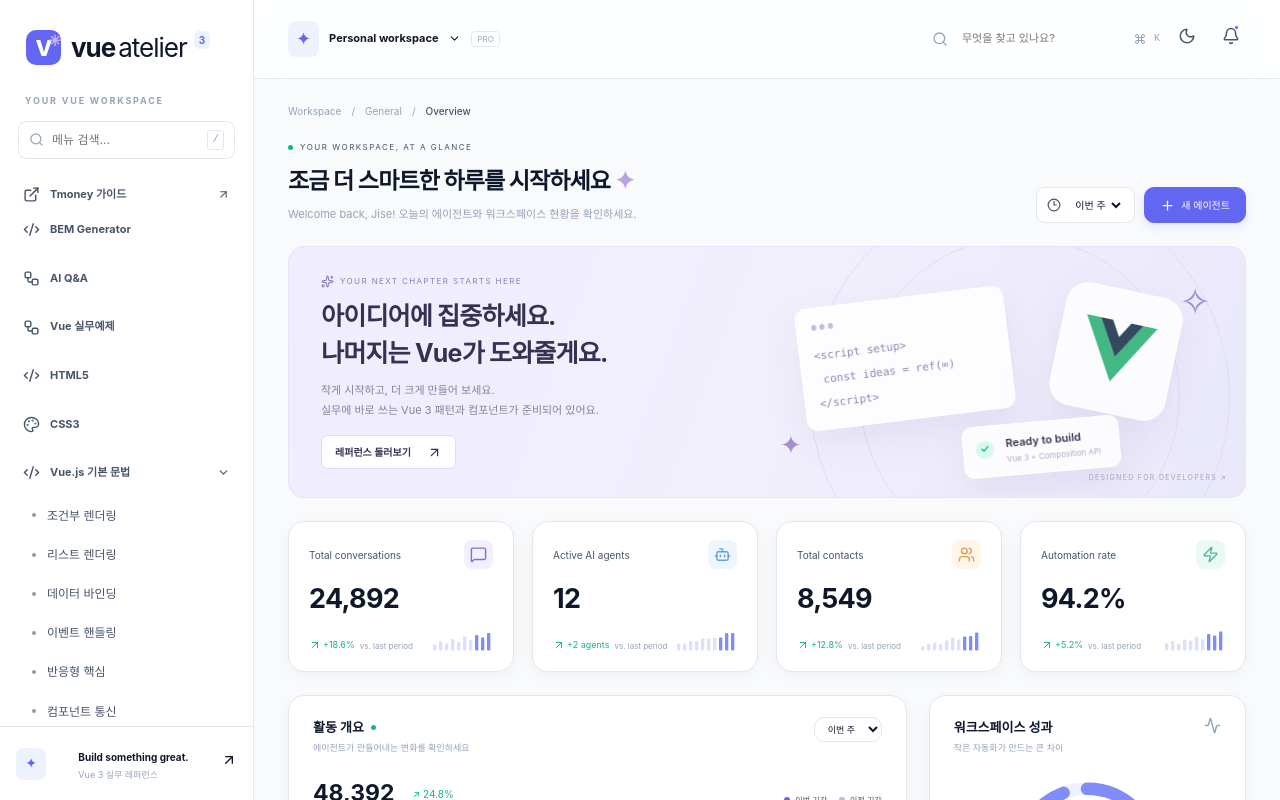
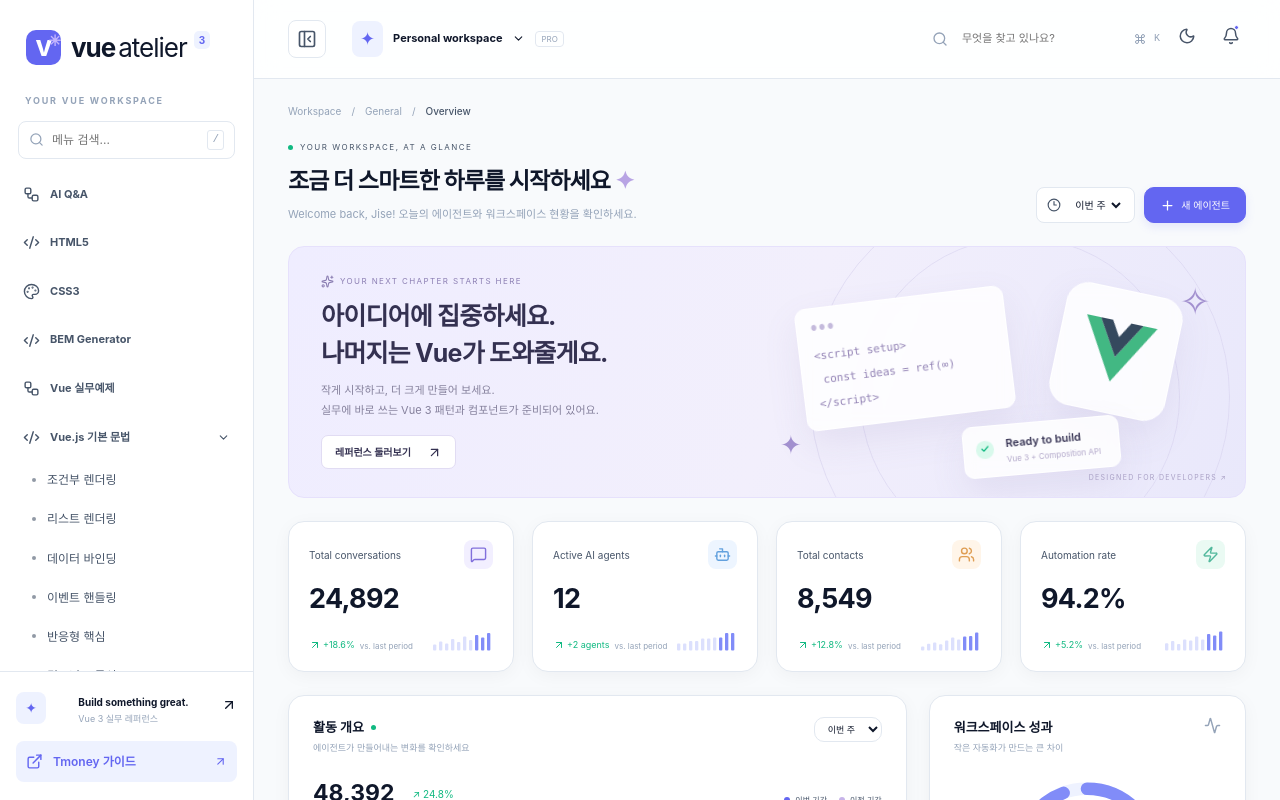
Before and after one commit to parkjise/tmoneygovue-prod, a Vue app: page /dashboard/default in a window 1280 px wide. Shown: the top 800 px of the page. Built offline with nearby package versions, Linux system fonts and the light colour scheme.

Commit message:
Add persistent sidebar toggle and reorder navigation

```diff
--- a/src/components/layout/AppHeader.vue
+++ b/src/components/layout/AppHeader.vue
@@ -1,9 +1,34 @@
 <script setup>
 import { ref, computed } from 'vue';
-import { Search, Moon, Sun, Bell, Menu, ChevronDown, Command } from 'lucide-vue-next';
+import {
+  Search,
+  Moon,
+  Sun,
+  Bell,
+  Menu,
+  PanelLeftClose,
+  PanelLeftOpen,
+  ChevronDown,
+  Command
+} from 'lucide-vue-next';
 import { useTheme } from '@/composables/useTheme';
 import { menuItems } from '@/data/menuData';
+const props = defineProps({
+  mobile: { type: Boolean, default: false },
+  sidebarOpen: { type: Boolean, default: true }
+});
 const emit = defineEmits({ menu: () => true });
+const menuButton = ref(null);
+const menuLabel = computed(() =>
+  props.mobile
+    ? props.sidebarOpen
+      ? '전체 메뉴 닫기'
+      : '전체 메뉴 열기'
+    : props.sidebarOpen
+      ? '사이드바 접기'
+      : '사이드바 펼치기'
+);
+defineExpose({ focusMenu: () => menuButton.value?.focus() });
 const { theme, toggle } = useTheme();
 const query = ref('');
 const notifications = ref(false);
@@ -15,8 +40,18 @@ const results = computed(() =>
 </script>
 <template>
   <header class="app-header">
-    <button class="app-header__menu" aria-label="전체 메뉴 열기" @click="emit('menu')">
-      <Menu :size="20" />
+    <button
+      ref="menuButton"
+      class="app-header__menu"
+      :aria-label="menuLabel"
+      :title="menuLabel"
+      :aria-expanded="sidebarOpen"
+      aria-controls="app-sidebar"
+      @click="emit('menu')"
+    >
+      <Menu v-if="mobile" :size="20" />
+      <PanelLeftClose v-else-if="sidebarOpen" :size="20" />
+      <PanelLeftOpen v-else :size="20" />
     </button>
     <section class="app-header__workspace">
       <span class="app-header__workspace-icon">✦</span>
@@ -166,7 +201,16 @@ const results = computed(() =>
     }
   }
   &__menu {
-    display: none;
+    display: flex;
+    align-items: center;
+    justify-content: center;
+    flex-shrink: 0;
+    margin-right: 14px;
+    padding: 8px;
+    border: 1px solid var(--border);
+    border-radius: 8px;
+    background: var(--surface);
+    color: var(--muted);
   }
   &__notification {
     @include card-surface;
@@ -194,6 +238,7 @@ const results = computed(() =>
     &__menu {
       display: flex;
       padding: 5px;
+      margin-right: 0;
     }
     &__workspace {
       font-size: 10px;
--- a/src/components/layout/AppSidebar.vue
+++ b/src/components/layout/AppSidebar.vue
@@ -16,7 +16,10 @@ import {
   ArrowUpRight
 } from 'lucide-vue-next';
 import { menuGroups, sidebarLinks } from '@/data/menuData';
-const props = defineProps({ open: { type: Boolean, default: false } });
+const props = defineProps({
+  open: { type: Boolean, default: false },
+  visible: { type: Boolean, default: true }
+});
 const emit = defineEmits({ close: () => true });
 const route = useRoute();
 const query = ref('');
@@ -58,7 +61,13 @@ function toggle(title) {
 }
 </script>
 <template>
-  <aside class="app-sidebar" :class="{ 'app-sidebar--open': props.open }">
+  <aside
+    id="app-sidebar"
+    class="app-sidebar"
+    :class="{ 'app-sidebar--open': props.open, 'app-sidebar--hidden': !props.visible }"
+    :inert="!props.visible"
+    :aria-hidden="!props.visible"
+  >
     <RouterLink to="/" class="app-sidebar__brand" @click="emit('close')">
       <span class="app-sidebar__logo">
         v
@@ -78,20 +87,6 @@ function toggle(title) {
       <kbd>/</kbd>
     </label>
     <nav class="app-sidebar__nav" aria-label="전체 메뉴">
-      <a
-        v-for="item in externalLinks"
-        :key="item.href"
-        :href="item.href"
-        class="app-sidebar__category app-sidebar__category--direct"
-        target="_blank"
-        rel="noopener noreferrer"
-        :aria-label="item.title + ' (새 창)'"
-        @click="emit('close')"
-      >
-        <ExternalLink :size="17" />
-        <span>{{ item.title }}</span>
-        <ArrowUpRight :size="13" />
-      </a>
       <section v-for="group in groups" :key="group.title" class="app-sidebar__group">
         <RouterLink
           v-if="group.direct"
@@ -127,6 +122,7 @@ function toggle(title) {
       </p>
     </nav>
     <footer class="app-sidebar__footer">
+      <div class="app-sidebar__footer-info">
         <span class="app-sidebar__version">✦</span>
         <section>
           <strong>Build something great.</strong>
@@ -135,6 +131,21 @@ function toggle(title) {
         <RouterLink to="/vue-syntax/conditional" aria-label="가이드 시작">
           <ArrowUpRight :size="16" />
         </RouterLink>
+      </div>
+      <a
+        v-for="item in externalLinks"
+        :key="item.href"
+        :href="item.href"
+        class="app-sidebar__external"
+        target="_blank"
+        rel="noopener noreferrer"
+        :aria-label="item.title + ' (새 창)'"
+        @click="emit('close')"
+      >
+        <ExternalLink :size="17" />
+        <span>{{ item.title }}</span>
+        <ArrowUpRight :size="13" />
+      </a>
     </footer>
   </aside>
 </template>
@@ -149,6 +160,14 @@ function toggle(title) {
   z-index: 50;
   display: flex;
   flex-direction: column;
+  transition:
+    transform 0.2s ease,
+    visibility 0.2s;
+  &--hidden {
+    transform: translateX(-100%);
+    visibility: hidden;
+    pointer-events: none;
+  }
   &__brand {
     display: flex;
     align-items: center;
@@ -223,6 +242,7 @@ function toggle(title) {
     @include custom-scrollbar;
     overflow: auto;
     flex: 1;
+    min-height: 0;
     padding: 0 13px;
   }
   &__group {
@@ -291,7 +311,9 @@ function toggle(title) {
     opacity: 0.6;
   }
   &__footer {
-    @include flex-between;
+    flex-shrink: 0;
+    display: grid;
+    gap: 14px;
     padding: 18px 16px;
     border-top: 1px solid var(--border);
     strong {
@@ -300,6 +322,27 @@ function toggle(title) {
     p {
       font-size: 9px;
       color: var(--caption);
+    }
+  }
+  &__footer-info {
+    @include flex-between;
+  }
+  &__external {
+    @include focus-ring;
+    display: flex;
+    align-items: center;
+    gap: 10px;
+    padding: 11px 10px;
+    font-size: 12px;
+    font-weight: 600;
+    border-radius: 8px;
+    color: var(--primary);
+    background: var(--soft);
+    span {
+      flex: 1;
+    }
+    &:hover {
+      background: var(--canvas);
     }
   }
   &__version {
@@ -317,9 +360,10 @@ function toggle(title) {
     padding: 16px;
     color: var(--muted);
   }
+  @media (prefers-reduced-motion: reduce) {
+    transition: none;
+  }
   @include responsive(mobile) {
-    transform: translateX(-100%);
-    transition: transform 0.2s;
     &--open {
       transform: translateX(0);
     }
--- a/src/data/menuData.js
+++ b/src/data/menuData.js
@@ -6,23 +6,6 @@ export const sidebarLinks = [
 ];
 
 export const menuGroups = [
-  {
-    title: 'BEM Generator',
-    icon: 'CodeXml',
-    direct: true,
-    children: [
-      {
-        path: '/tools/bem-generator',
-        title: 'BEM Generator',
-        description: 'AI 없이 패턴 생성 · Gemini / OpenAI 마크업 분석',
-        pageDescription:
-          '자주 쓰는 UI 패턴을 BEM 코드로 바로 생성하거나, Gemini / OpenAI로 원본 마크업을 분석하세요.',
-        folder: 'tools',
-        slug: 'bem-generator',
-        badge: 'AI API'
-      }
-    ]
-  },
   {
     title: 'AI Q&A',
     icon: 'Workflow',
@@ -36,20 +19,6 @@ export const menuGroups = [
         slug: 'ai-assistant',
         badge: 'AI Chat',
         pageDescription: '궁금한 것을 질문하고, 개인 Gemini / OpenAI API로 대화를 이어가세요.'
-      }
-    ]
-  },
-  {
-    title: 'Vue 실무예제',
-    icon: 'Workflow',
-    direct: true,
-    children: [
-      {
-        path: '/vue-practice/exercises',
-        title: 'Vue 실무예제',
-        description: 'HTML·CSS 문제와 Vue 정답·상세 해설 40종',
-        folder: 'vue-practice',
-        slug: 'exercises'
       }
     ]
   },
@@ -78,6 +47,37 @@ export const menuGroups = [
         description: 'CSS 패턴 48종 · 실무 문제 해결 팁 20종',
         folder: 'css3',
         slug: 'patterns'
+      }
+    ]
+  },
+  {
+    title: 'BEM Generator',
+    icon: 'CodeXml',
+    direct: true,
+    children: [
+      {
+        path: '/tools/bem-generator',
+        title: 'BEM Generator',
+        description: 'AI 없이 패턴 생성 · Gemini / OpenAI 마크업 분석',
+        pageDescription:
+          '자주 쓰는 UI 패턴을 BEM 코드로 바로 생성하거나, Gemini / OpenAI로 원본 마크업을 분석하세요.',
+        folder: 'tools',
+        slug: 'bem-generator',
+        badge: 'AI API'
+      }
+    ]
+  },
+  {
+    title: 'Vue 실무예제',
+    icon: 'Workflow',
+    direct: true,
+    children: [
+      {
+        path: '/vue-practice/exercises',
+        title: 'Vue 실무예제',
+        description: 'HTML·CSS 문제와 Vue 정답·상세 해설 40종',
+        folder: 'vue-practice',
+        slug: 'exercises'
       }
     ]
   },
--- a/src/layouts/DefaultLayout.vue
+++ b/src/layouts/DefaultLayout.vue
@@ -1,10 +1,53 @@
 <script setup>
-import { ref, watch } from 'vue';
+import { ref, computed, watch, onMounted, onUnmounted } from 'vue';
 import { useRoute } from 'vue-router';
 import AppSidebar from '@/components/layout/AppSidebar.vue';
 import AppHeader from '@/components/layout/AppHeader.vue';
 import AppBreadcrumb from '@/components/layout/AppBreadcrumb.vue';
 const menu = ref(false);
+const mobileQuery = window.matchMedia('(max-width: 760px)');
+const mobile = ref(mobileQuery.matches);
+const header = ref(null);
+let storedCollapsed = false;
+try {
+  storedCollapsed = localStorage.getItem('atelier-sidebar-collapsed') === 'true';
+} catch {
+  /* Use the default when storage is unavailable. */
+}
+const sidebarCollapsed = ref(storedCollapsed);
+const sidebarVisible = computed(() => (mobile.value ? menu.value : !sidebarCollapsed.value));
+watch(sidebarCollapsed, (value) => {
+  try {
+    localStorage.setItem('atelier-sidebar-collapsed', String(value));
+  } catch {
+    /* Toggling still works without persistence. */
+  }
+});
+function toggleSidebar() {
+  if (mobile.value) menu.value = !menu.value;
+  else sidebarCollapsed.value = !sidebarCollapsed.value;
+}
+function closeMobileMenu() {
+  if (mobile.value && menu.value) {
+    menu.value = false;
+    header.value?.focusMenu();
+  }
+}
+function updateViewport(event) {
+  mobile.value = event.matches;
+  menu.value = false;
+}
+function onEscape(event) {
+  if (event.key === 'Escape') closeMobileMenu();
+}
+onMounted(() => {
+  mobileQuery.addEventListener('change', updateViewport);
+  window.addEventListener('keydown', onEscape);
+});
+onUnmounted(() => {
+  mobileQuery.removeEventListener('change', updateViewport);
+  window.removeEventListener('keydown', onEscape);
+});
 const route = useRoute();
 function focusMain() {
   document.getElementById('main-content')?.focus();
@@ -17,18 +60,23 @@ watch(
 );
 </script>
 <template>
-  <a href="#main-content" class="default-layout__skip" @click.prevent="focusMain">
+  <a
+    href="#main-content"
+    class="default-layout__skip"
+    :style="{ left: sidebarVisible && !mobile ? '280px' : '16px' }"
+    @click.prevent="focusMain"
+  >
     본문으로 건너뛰기
   </a>
-  <AppSidebar :open="menu" @close="menu = false" />
+  <AppSidebar :open="menu" :visible="sidebarVisible" @close="closeMobileMenu" />
   <button
-    v-if="menu"
+    v-if="menu && mobile"
     class="default-layout__backdrop"
     aria-label="메뉴 닫기"
-    @click="menu = false"
+    @click="closeMobileMenu"
   />
-  <section class="default-layout__body">
-    <AppHeader @menu="menu = !menu" />
+  <section class="default-layout__body" :class="{ 'default-layout__body--wide': sidebarCollapsed }">
+    <AppHeader ref="header" :mobile="mobile" :sidebar-open="sidebarVisible" @menu="toggleSidebar" />
     <main id="main-content" class="default-layout__main" tabindex="-1">
       <AppBreadcrumb />
       <RouterView v-slot="{ Component }">
@@ -57,6 +105,10 @@ watch(
 .default-layout {
   &__body {
     margin-left: 254px;
+    transition: margin-left 0.2s ease;
+    &--wide {
+      margin-left: 0;
+    }
     min-height: 100vh;
     display: flex;
     flex-direction: column;
@@ -99,6 +151,11 @@ watch(
     border: 0;
     border-radius: 0;
   }
+  @media (prefers-reduced-motion: reduce) {
+    &__body {
+      transition: none;
+    }
+  }
   @include responsive(mobile) {
     &__body {
       margin-left: 0;
```
Lines whose indentation alone changed are shown as unchanged.
